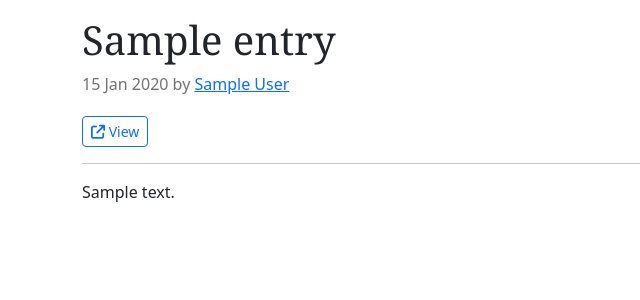
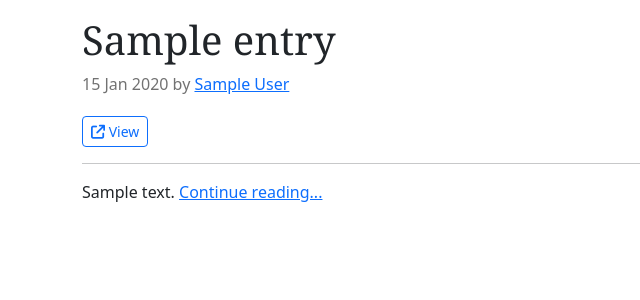
Before and after one commit to Jackevansevo/django-feedreader, a Django app: template feeds/templates/feeds/entry_detail.html in a window 1280 px wide. Shown: the part 96-396 px from the top of the page, without its empty margins (0-640 px from the left). Run offline with Django 4.2, Linux system fonts and the light colour scheme; the template is opened without the code that fills it: values that come from a table or form of the project are taken from there, others are empty; a user stored in the database is signed in; tables that the repository leaves empty hold one stand-in row (values such as "Sample post"); parts of the project's set-up code (start-up, migrations or seed data) failed here and were passed over; some libraries are stand-ins or nearby versions.

Commit message:
include continue reading link

```diff
--- a/feeds/templates/feeds/entry_detail.html
+++ b/feeds/templates/feeds/entry_detail.html
@@ -38,5 +38,6 @@ pre {
   {% if entry.content %}
   {{ entry.content|safe }}
   {% endif %}
+  <a href="{{ entry.link }}">Continue reading...</a>
 </article>
 {% endblock %}
```
